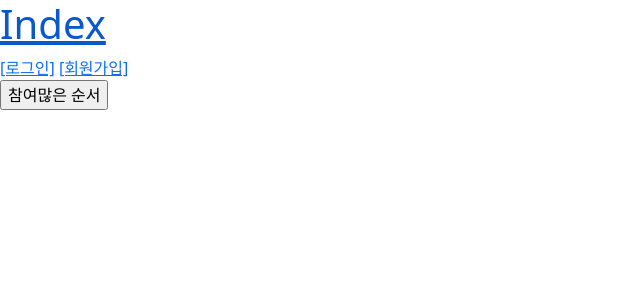
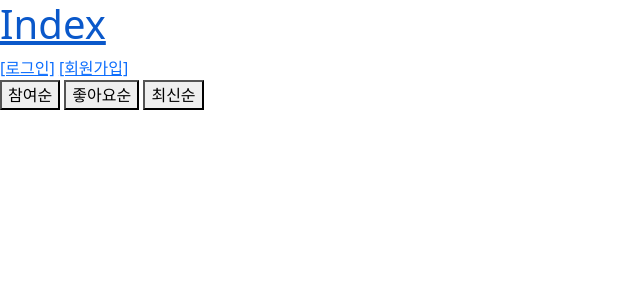
Before and after one commit to arrmadillo/django-balance_game, a Django app: page /posts/ in a window 1280 px wide. Shown: the top 300 px of the page, without its empty margins (0-640 px from the left). Run offline with Django 3.2, Linux system fonts and the light colour scheme; data that the repository does not hold is empty.

Commit message:
참여순 좋아요순 최신순

```diff
--- a/posts/templates/posts/index.html
+++ b/posts/templates/posts/index.html
@@ -18,13 +18,11 @@
       <a href="{% url 'accounts:signup' %}">[회원가입]</a>
     </div>
   {% endif %}
-  {# 참여순 정렬 #}
-  <form action="{% url 'posts:index' %}">
-    {% if get_order == '참여많은 순서' %}
-      <input type="submit" name="order" value="참여적은 순서">
-    {% else %}
-      <input type="submit" name="order" value="참여많은 순서">
-    {% endif %}
+  {# 정렬 #}
+  <form action="{% url 'posts:index' %}" method="GET">
+    <button type="submit" name="order" value="voter">참여순</button>
+    <button type="submit" name="order" value="likes">좋아요순</button>
+    <button type="submit" name="order" value="last">최신순</button>
   </form>
   {% for post in posts %}
     <p><a href="{% url 'posts:detail' post.pk %}">{{ post.title }}</a></p>
--- a/posts/views.py
+++ b/posts/views.py
@@ -17,10 +17,12 @@ def index(request):
     return render(request, 'posts/index.html', context)
 
 def sort_order(queryset, order):
-    if order == '참여많은 순서':
+    if order == 'voter':
         return queryset.alias(voter=(Count('select1_user')+Count('select2_user'))).order_by('-voter')
-    elif order == '참여적은 순서':
-        return queryset.alias(voter=(Count('select1_user')+Count('select2_user'))).order_by('voter')
+    elif order == 'likes':
+        return queryset.alias(likes=Count('like_users')).order_by('-likes')
+    elif order == 'last':
+        return queryset.order_by('-pk')
     else:
         return queryset
 
```
